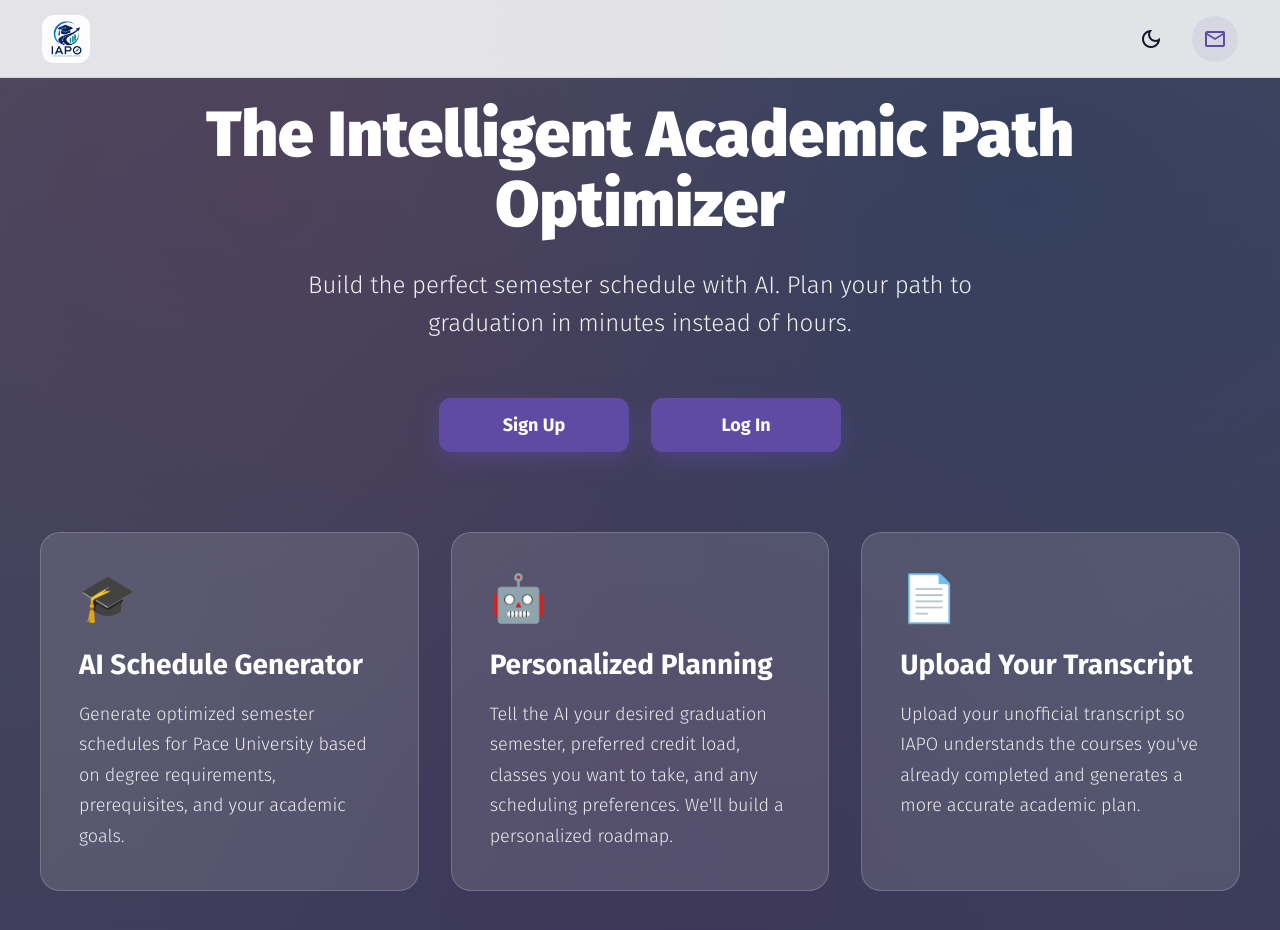
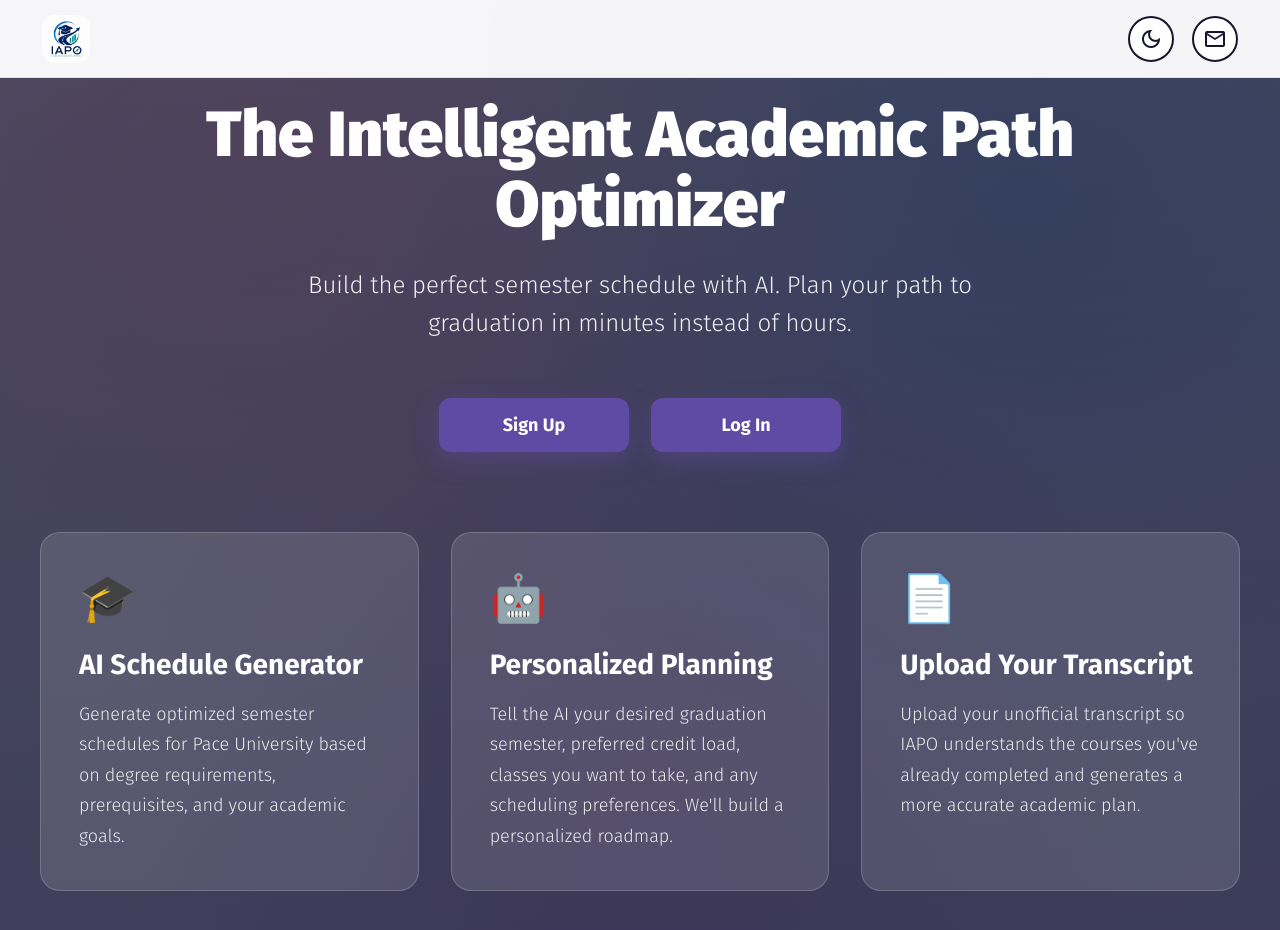
Before and after one commit to htmw/CS691-Summer2026-Team1, a React (Vite) app in the folder Frontend/: page / in a window 1280 px wide. Shown: the top 930 px of the page. Built offline with nearby package versions, Linux system fonts and the light colour scheme; no server answers.

Commit message:
Added changing user information. Updated header buttons

```diff
--- a/Frontend/src/comp/callRequests.js
+++ b/Frontend/src/comp/callRequests.js
@@ -25,7 +25,6 @@ export const getReq = async (endpoint = "/", options = {}) => {
 };
 
 export const postReq = async (endpoint = "/", data, options = {}) => {
-  try {
   const response = await fetch(`${BASE_URL}${endpoint}`, {
     method: "POST",
     credentials: "include",
@@ -38,12 +37,16 @@ export const postReq = async (endpoint = "/", data, options = {}) => {
     ...options,
   });
 
+  const responseData = await response.json();
+
   if (!response.ok) {
-      throw new Error(`HTTP ${response.status}`);
+    const error = new Error(`HTTP ${response.status}`);
+    error.response = {
+      status: response.status,
+      data: responseData,
+    };
+    throw error;
   }
 
-    return await response.json();
-  } catch (error) {
-    throw error;
-  }
+  return responseData;
 };
--- a/Frontend/src/comp/compStyles.css
+++ b/Frontend/src/comp/compStyles.css
@@ -37,6 +37,7 @@
     font-weight: 500;
     color: var(--color-text-dark); /* Changed to support Dark Mode! */
     text-decoration: none;
+
 }
 
 .logoContainer {
@@ -70,8 +71,12 @@
     border-radius: 50%;
     text-decoration: none;
 
-    color: var(--color-primary);
-    background: rgba(95, 75, 164, 0.08);
+    background: var(--bg-header);
+    color: var(--color-text-dark);
+
+    border: 2px solid var(--color-text-dark);
+    padding: 0;
+    cursor: pointer;
 
     transition: 0.25s;
 }
--- a/Frontend/src/comp/header.jsx
+++ b/Frontend/src/comp/header.jsx
@@ -39,13 +39,6 @@ function Header({ toggleTheme, isDark }) {
         <button
           onClick={toggleTheme}
           className="headerIconButton"
-          title="Toggle Dark Mode"
-          style={{
-            background: "transparent",
-            border: "none",
-            cursor: "pointer",
-            color: "inherit",
-          }}
         >
           <span className="material-symbols-outlined">
             {isDark ? "light_mode" : "dark_mode"}
--- a/Frontend/src/index.css
+++ b/Frontend/src/index.css
@@ -48,7 +48,7 @@
   --bg-overlay-start: rgba(18, 18, 35, 0.72);
   --bg-overlay-end: rgba(32, 28, 56, 0.82);
 
-  --bg-header: rgba(255, 255, 255, 0.85);
+  --bg-header: rgba(255, 255, 255, 0.95);
 
   /* ===========================
      Gradient Colors
@@ -115,7 +115,7 @@
   --gradient-page-end: #1a162d;
 
   /* Darken the cards and inputs */
-  --bg-header: rgba(20, 18, 32, 0.85);
+  --bg-header: rgba(20, 18, 32, 0.95);
   --bg-input: rgba(30, 28, 45, 0.92);
 
   /* Make the glass effects darker */
--- a/Frontend/src/pages/Generator/ScheduleCreator.css
+++ b/Frontend/src/pages/Generator/ScheduleCreator.css
@@ -9,18 +9,18 @@
 }
 
 .scheduleCreatorPage .landingOverlay {
-  padding-top: 80px;
-  padding-bottom: 20px;
+  padding-top: 70px;
+
   overflow: hidden;
 }
 
 .scheduleCreatorPage .scheduleLayout {
   height: 100vh;
-  overflow: visible;
+overflow: visible;
 }
 
 .scheduleCreatorPage .scheduleLayout {
-  height: calc(100vh - 100px);
+  height: 93vh;
   width: 100%;
 
   display: grid;
@@ -253,6 +253,7 @@
   transition: all 0.8s ease;
 }
 
+
 .spinner {
   width: 480px;
   height: 480px;
--- a/Frontend/src/pages/UserAccount/Settings.jsx
+++ b/Frontend/src/pages/UserAccount/Settings.jsx
@@ -16,6 +16,8 @@ function Settings() {
   const [password, setPassword] = useState("");
   const [confirmPassword, setConfirmPassword] = useState("");
 
+  const [error, setError] = useState("");
+
   const isValidEmail = (email) => {
     return /^[^\s@]+@[^\s@]+\.[^\s@]+$/.test(email);
   };
@@ -32,11 +34,12 @@ function Settings() {
   const nameRegex = /^[A-Za-z ]+$/;
 
   const handleSave = async () => {
+    setError("");
     const updates = {};
 
     if (name !== userData.name) {
       if (!nameRegex.test(name.trim())) {
-        alert("Please enter a valid name.");
+        setError("Please enter a valid name.");
         return;
       }
 
@@ -45,7 +48,7 @@ function Settings() {
 
     if (email !== userData.email) {
       if (!isValidEmail(email)) {
-        alert("Please enter a valid email.");
+        setError("Please enter a valid email address.");
         return;
       }
 
@@ -54,14 +57,14 @@ function Settings() {
 
     if (password !== "") {
       if (!isValidPassword(password)) {
-        alert(
-          "Password must be at least 8 characters and contain an uppercase letter, number, and special character."
+        setError(
+          "Password must be at least 8 characters and include a capital letter, a number, and a special character."
         );
         return;
       }
 
       if (password !== confirmPassword) {
-        alert("Passwords do not match.");
+        setError("Passwords do not match.");
         return;
       }
 
@@ -73,22 +76,22 @@ function Settings() {
       return;
     }
 
-    updates.email = email.trim();
-
     try {
       const response = await postReq("/updateUser", updates);
 
-      setUserData((prev) => ({
-        ...prev,
-        ...updates,
-      }));
+      setUserData(response);
+
+      setError("");
 
       setPassword("");
       setConfirmPassword("");
       setIsEditing(false);
     } catch (err) {
-      console.error(err.response?.data || err);
-      alert("Unable to update your account.");
+      console.log(err);
+      console.log(err.response);
+      console.log(err.response?.data);
+
+      setError(err.response?.data?.detail || "Unable to update your account.");
     }
   };
 
@@ -166,10 +169,12 @@ function Settings() {
               <input
                 className="formInput"
                 type="password"
-                value={password}
-                onChange={(e) => setPassword(e.target.value)}
+                value={confirmPassword}
+                onChange={(e) => setConfirmPassword(e.target.value)}
                 placeholder="********"
               />
+
+              {error && <p className="errorMessage">{error}</p>}
             </form>
           )}
         </div>
```
Lines whose indentation alone changed are shown as unchanged.
